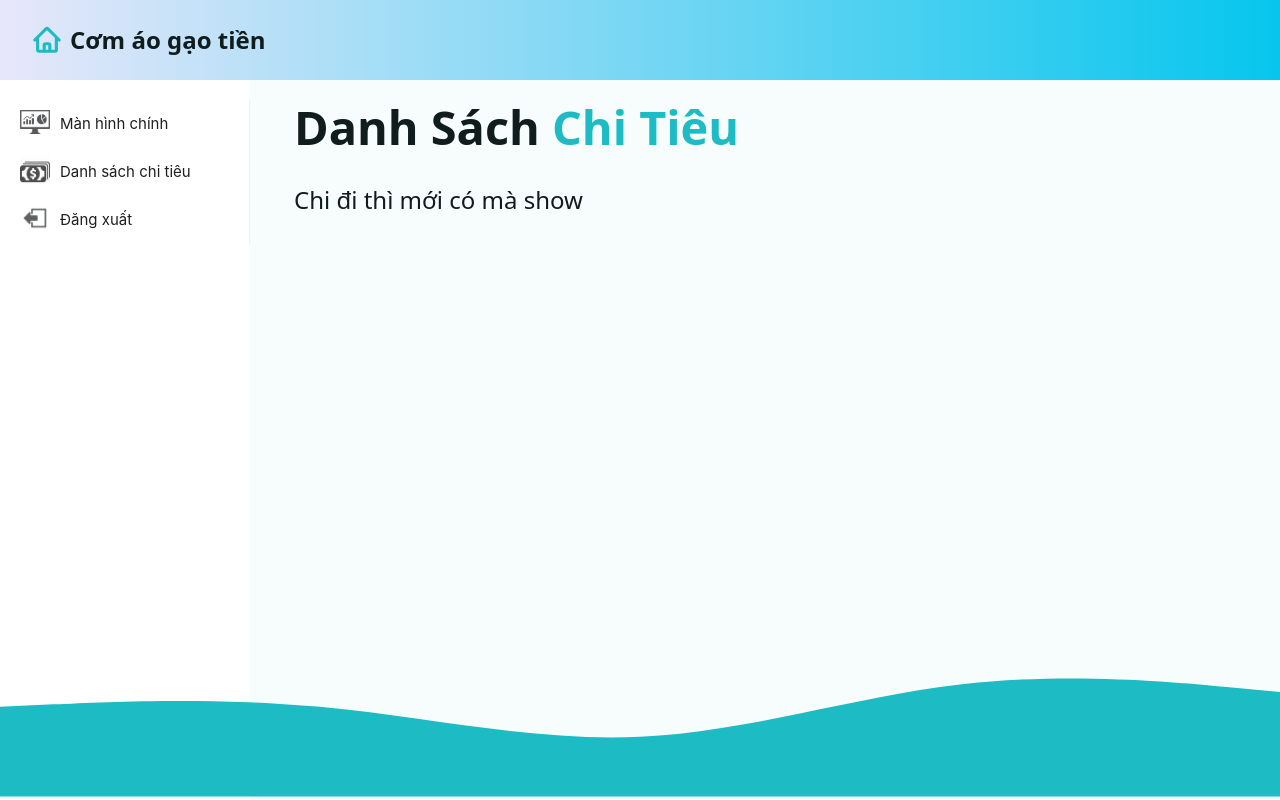
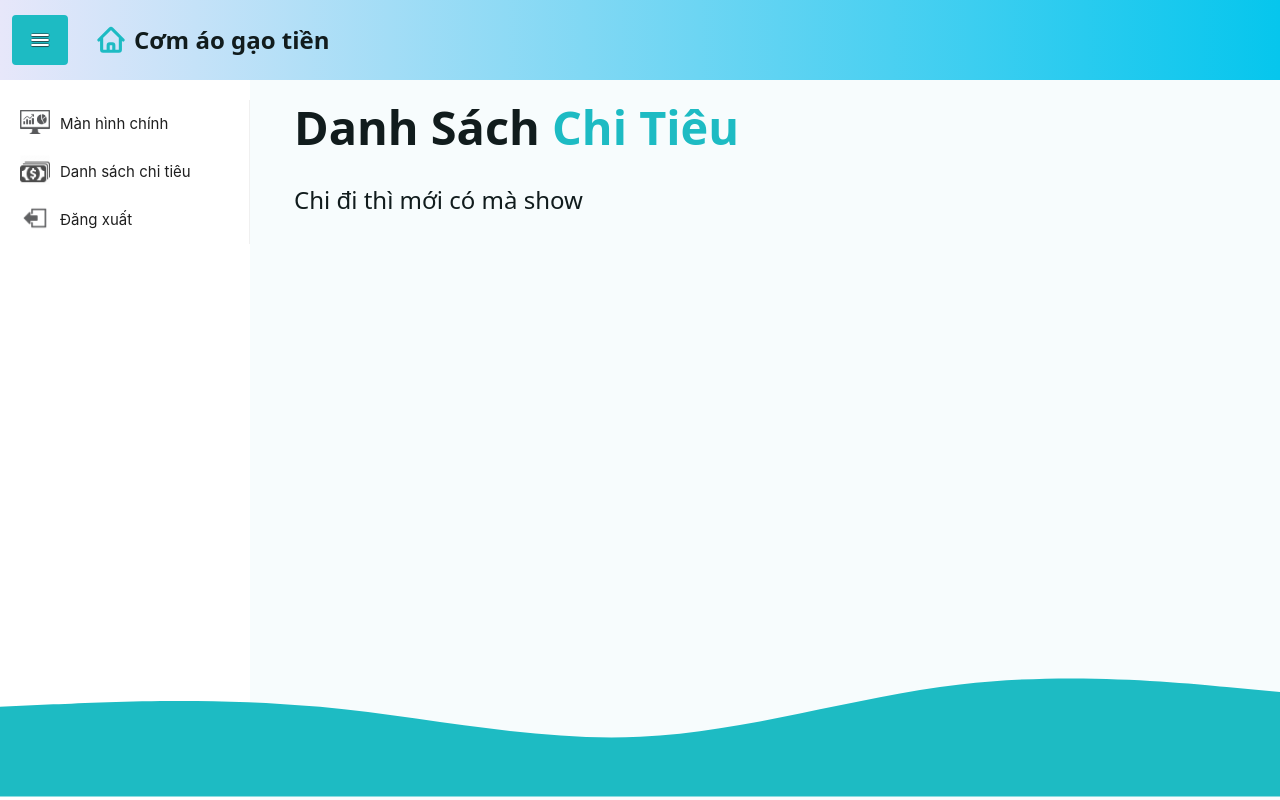
Before and after one commit to dasiob/Com-ao-gao-tien, a React (Create React App) app in the folder com-ao-gao-tien/: page /expenses in a window 1280 px wide. Built offline with nearby package versions, Linux system fonts and the light colour scheme.

Commit message:
add functionality and style nav bar

```diff
--- a/com-ao-gao-tien/src/components/Nav.js
+++ b/com-ao-gao-tien/src/components/Nav.js
@@ -2,14 +2,20 @@ import React from "react";
 import logoMark from "../assets/logomark.svg";
 import { Form, NavLink } from "react-router-dom";
 import { TrashIcon } from "@heroicons/react/24/solid";
+import MenuIcon from "../assets/menu icon.png";
 
-const Nav = ({ userName }) => {
+const Nav = ({ userName, menuClicked }) => {
   return (
     <nav>
-      <NavLink to="/" aria-label="Go to home">
-        <img src={logoMark} alt="" height={30} />
-        <span>Cơm áo gạo tiền</span>
-      </NavLink>
+      <div style={{ display: "flex", gap: "20px" }}>
+        <button type="submit" className="btn" onClick={menuClicked}>
+          <img src={MenuIcon} height={20} />
+        </button>
+        <NavLink to="/" aria-label="Go to home">
+          <img src={logoMark} alt="" height={30} />
+          <span>Cơm áo gạo tiền</span>
+        </NavLink>
+      </div>
       {
         //might remove the userName condition cause later will add know users
         userName && (
@@ -23,7 +29,9 @@ const Nav = ({ userName }) => {
             }}
           >
             <button type="submit" className="btn btn--logout">
-              <span><b>Xóa user</b></span>
+              <span>
+                <b>Xóa user</b>
+              </span>
               <TrashIcon width={20} />
             </button>
           </Form>
--- a/com-ao-gao-tien/src/components/Sidebar.js
+++ b/com-ao-gao-tien/src/components/Sidebar.js
@@ -5,13 +5,7 @@ import DashboardIcon from "../assets/dashboard icon.png";
 import ExpenseIcon from "../assets/expense icon.png";
 import LogoutIcon from "../assets/logout icon.png";
 
-const Sidebar = () => {
-  const [navBarActive, setNavBarActive] = useState(false);
-
-  const toggleShowNavBar = () => {
-    setNavBarActive(!navBarActive);
-  };
-
+const Sidebar = ({ navBarActive }) => {
   const navigate = useNavigate();
 
   const handleClick = (key) => {
@@ -59,10 +53,9 @@ const Sidebar = () => {
               />
             ),
             onClick: (event) => {
-              toggleShowNavBar();
-              // if (!window.confirm("Chắc chưa?")) {
-              //   event.preventDefault();
-              // }
+              if (!window.confirm("Chắc chưa?")) {
+                event.preventDefault();
+              }
             },
           },
         ]}
--- a/com-ao-gao-tien/src/index.css
+++ b/com-ao-gao-tien/src/index.css
@@ -327,6 +327,7 @@ nav {
   background-image: linear-gradient(90deg, rgba(2,0,36,1) 0%, rgba(231,231,250,1) 0%, rgba(6,198,237,1) 100%);
   position: fixed;
   z-index: 1;
+  padding-left: 12px;
 }
 
 nav a {
@@ -644,3 +645,15 @@ table a {
   width: 30px;
   object-fit: contain;
 }
+
+.content {
+  width: calc(100% - 81px);
+  transition: 250ms;
+  padding: 0 20px 20px;
+  margin-top: 80px;
+}
+
+.content.active {
+  width: calc(100% - 250px);
+  transition: 350ms;
+}
--- a/com-ao-gao-tien/src/layouts/Main.js
+++ b/com-ao-gao-tien/src/layouts/Main.js
@@ -1,4 +1,4 @@
-import React from "react";
+import React, { useState } from "react";
 import { fetchData } from "../helper";
 import { Outlet, useLoaderData } from "react-router-dom";
 import wave from "../assets/wave.svg";
@@ -10,20 +10,40 @@ export function mainLoader() {
   const userName = fetchData("userName");
   return { userName };
 }
+
 const Main = () => {
   const { userName } = useLoaderData();
+
+  const [menuActive, setMenuActive] = useState(false);
+
+  const menuButtonClicked = () => {
+    setMenuActive(!menuActive);
+    return menuActive;
+  };
+
   return (
     <div className="layout">
-      <Nav userName={userName} />
-      <div style={{ display: "flex", flexDirection: "row", justifyContent: "flex-end", paddingBottom: "150px" }}>
-        <Sidebar />
-        <div style={{ padding: "0 20px 20px", width: `calc(100% - 250px)`, marginTop: "80px"}}>
+      <Nav userName={userName} menuClicked={menuButtonClicked} />
+      <div
+        style={{
+          display: "flex",
+          flexDirection: "row",
+          justifyContent: "flex-end",
+          paddingBottom: "150px",
+        }}
+      >
+        <Sidebar navBarActive={menuActive} />
+        <div className={menuActive ? "content" : "content active"}>
           <main>
             <Outlet />
           </main>
         </div>
       </div>
-      <img src={wave} alt="" style={{ zIndex: 2, bottom: 0, position: "absolute"}}/>
+      <img
+        src={wave}
+        alt=""
+        style={{ zIndex: 2, bottom: 0, position: "absolute" }}
+      />
     </div>
   );
 };
```
Also changed, not shown: com-ao-gao-tien/src/assets/menu icon.png (added).
